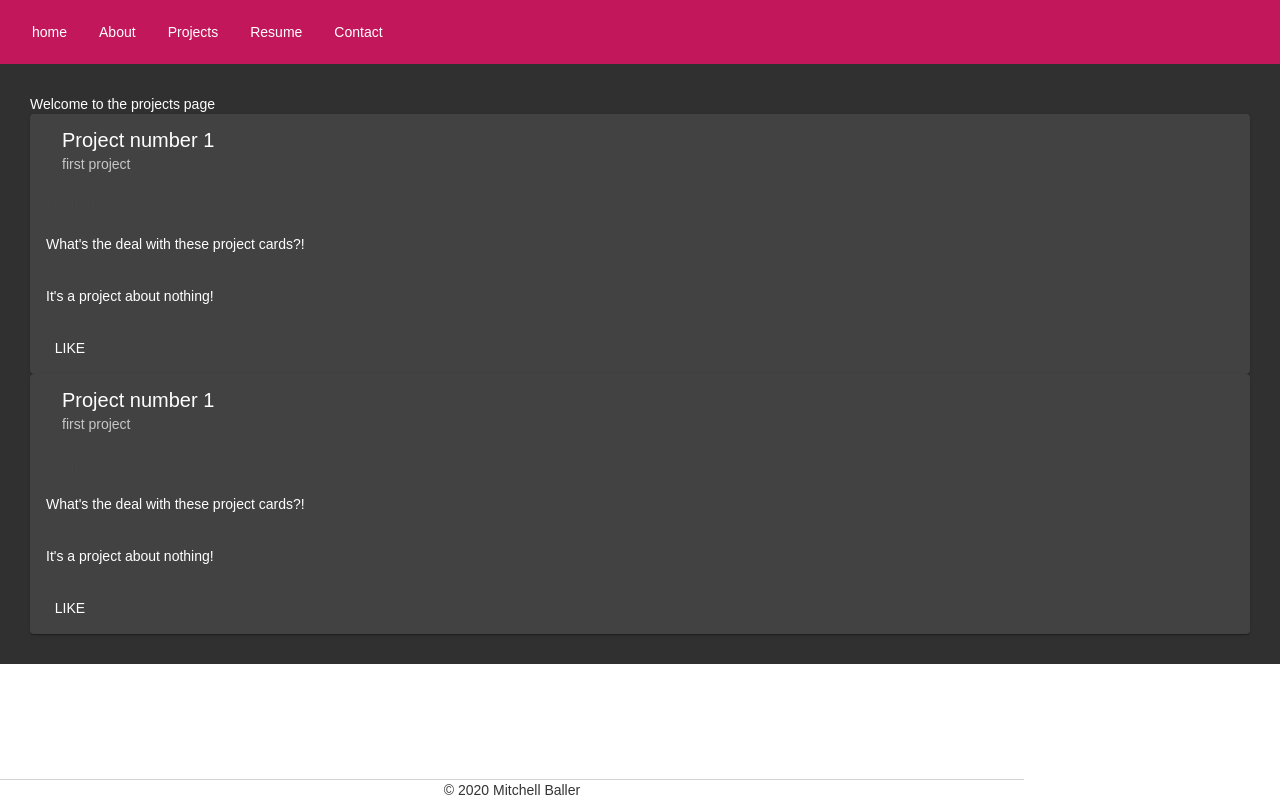
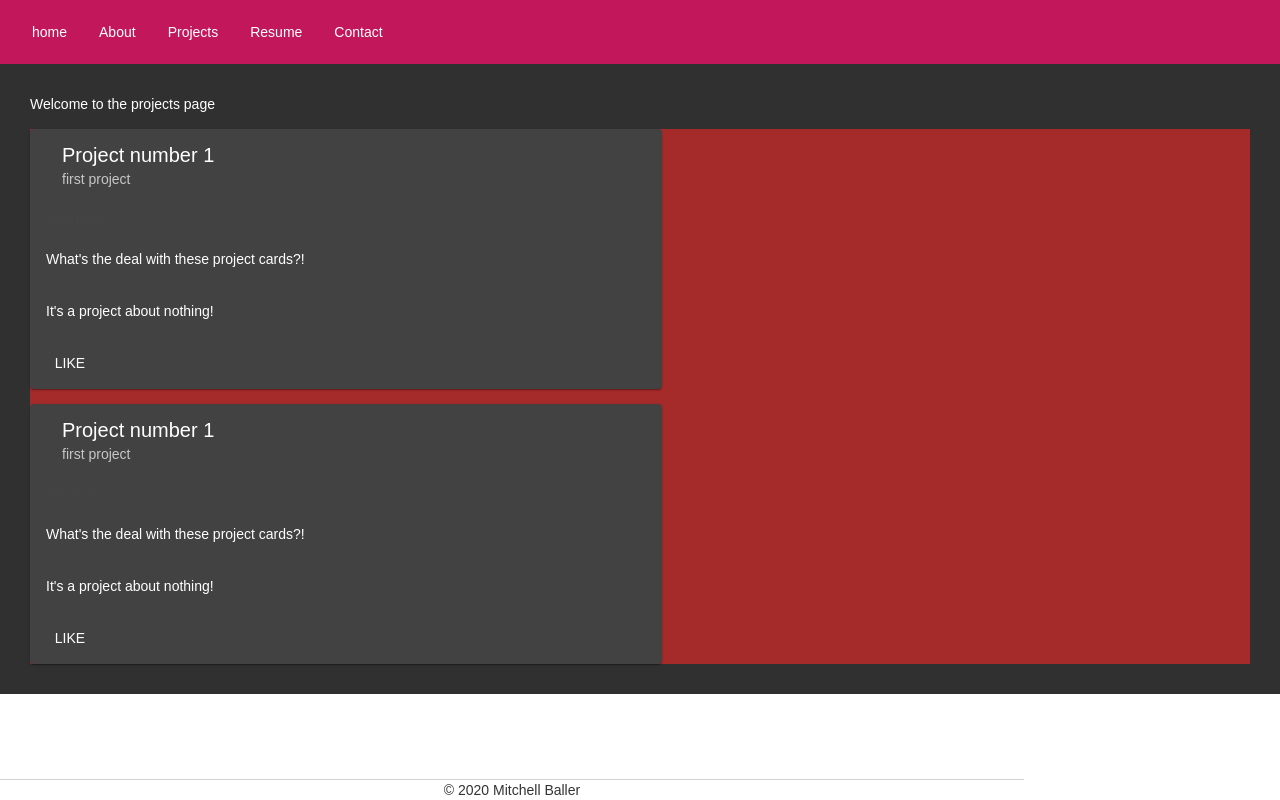
Before and after one commit to mitchellballer/personal_site, an Angular app in the folder angular/personal-site/: page /projects in a window 1280 px wide. Built offline with nearby package versions, Linux system fonts and the light colour scheme.

Commit message:
why is it so difficult to center the material cards? Why can't we just use flex...

```diff
--- a/angular/personal-site/src/app/projects/projects.component.css
+++ b/angular/personal-site/src/app/projects/projects.component.css
@@ -0,0 +1,9 @@
+.project {
+    margin-top: 15px;
+    max-width: 600px;
+    display: grid;
+}
+
+.projects-container {
+    background-color: brown;
+}
--- a/angular/personal-site/src/app/projects/projects.component.html
+++ b/angular/personal-site/src/app/projects/projects.component.html
@@ -1,4 +1,5 @@
 {{landing}}
+<div class="projects-container">
 <mat-card class="project">
     <mat-card-header>
         <mat-card-title>Project number 1</mat-card-title>
@@ -30,3 +31,4 @@
         <button mat-button>LIKE</button>
     </mat-card-actions>
 </mat-card>
+</div>
```
